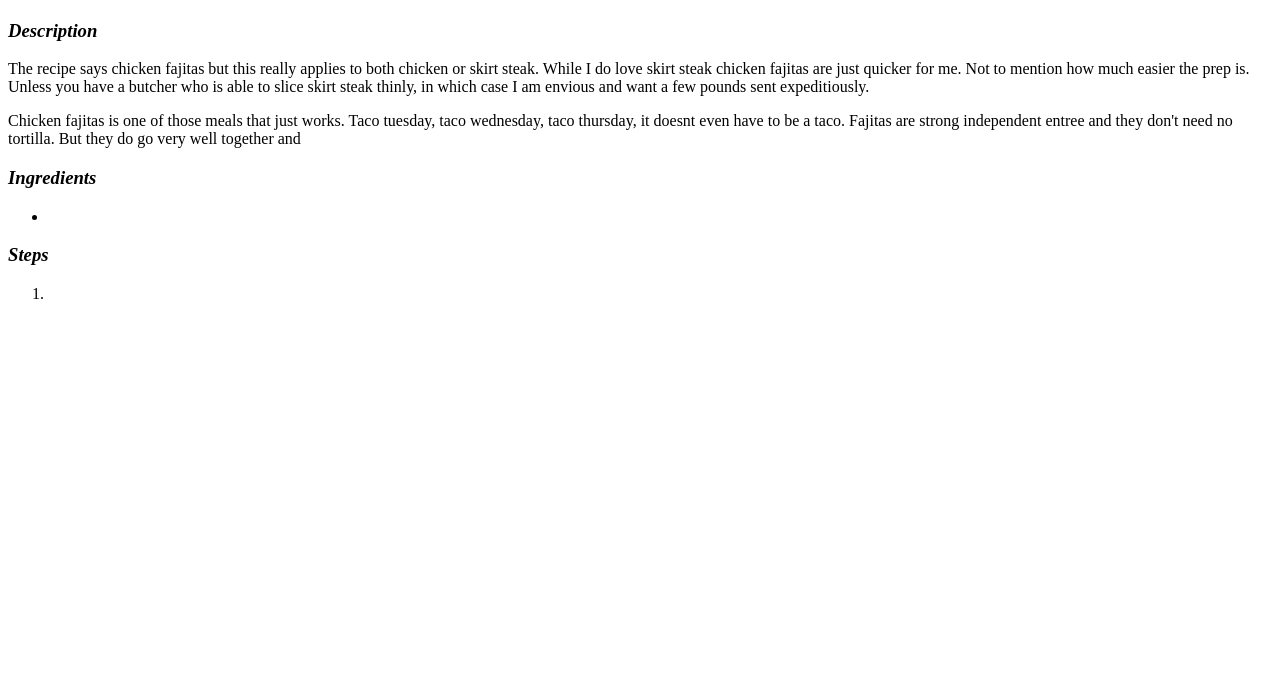
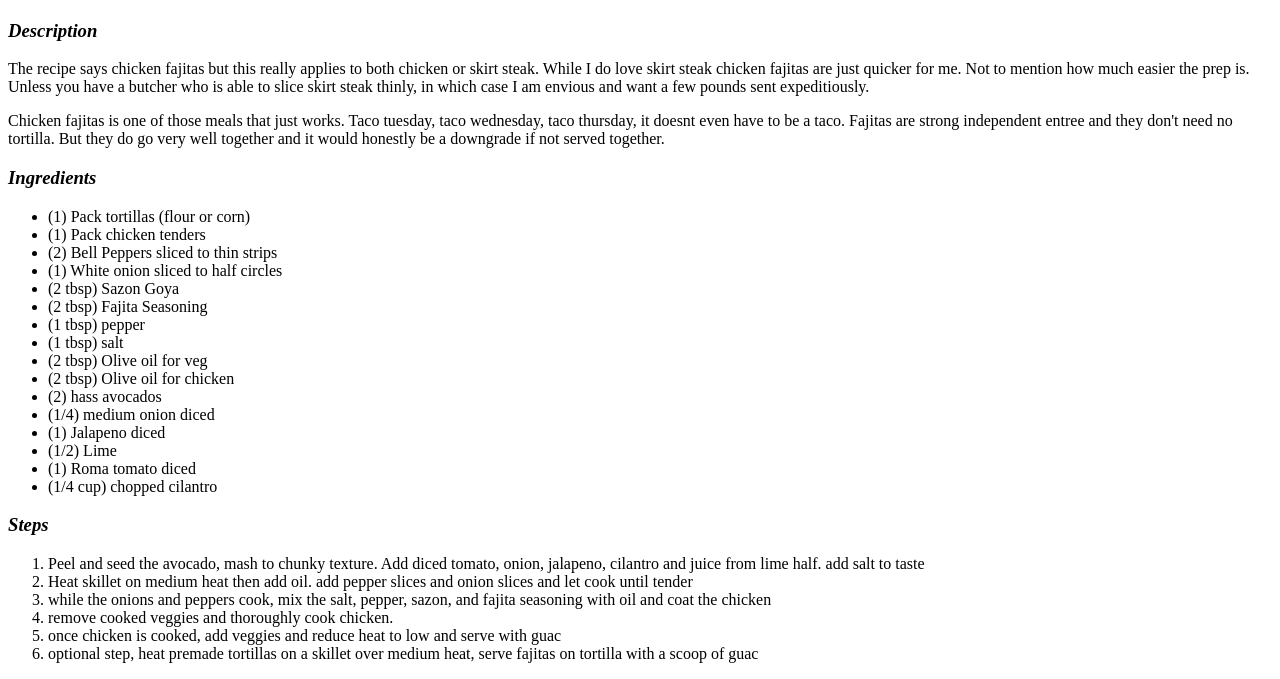
Before and after one commit to dpzj4/project-recipe, a plain HTML site: page recipes/fajita.html in a window 1280 px wide. Shown: the part 533-1212 px from the top of the page. Before the commit the page ends 852 px from the top, so only its background shows below. Drawn offline with Linux system fonts and the light colour scheme.

Commit message:
finish adding changes to ordered list

```diff
--- a/recipes/fajita.html
+++ b/recipes/fajita.html
@@ -14,15 +14,35 @@
         The recipe says chicken fajitas but this really applies to both chicken or skirt steak. While I do love skirt steak chicken fajitas are just quicker for me. Not to mention how much easier the prep is. Unless you have a butcher who is able to slice skirt steak thinly, in which case I am envious and want a few pounds sent expeditiously.
     </p>
     <p>
-        Chicken fajitas is one of those meals that just works. Taco tuesday, taco wednesday, taco thursday, it doesnt even have to be a taco. Fajitas are strong independent entree and they don't need no tortilla. But they do go very well together and
+        Chicken fajitas is one of those meals that just works. Taco tuesday, taco wednesday, taco thursday, it doesnt even have to be a taco. Fajitas are strong independent entree and they don't need no tortilla. But they do go very well together and it would honestly be a downgrade if not served together.
     </p>
     <h3><em>Ingredients</em></h3>
     <ul>
-        <li></li>
+        <li>(1) Pack tortillas (flour or corn)</li>
+        <li>(1) Pack chicken tenders</li>
+        <li>(2) Bell Peppers sliced to thin strips</li>
+        <li>(1) White onion sliced to half circles</li>
+        <li>(2 tbsp) Sazon Goya</li>
+        <li>(2 tbsp) Fajita Seasoning</li>
+        <li>(1 tbsp) pepper</li>
+        <li>(1 tbsp) salt</li>
+        <li>(2 tbsp) Olive oil for veg</li>
+        <li>(2 tbsp) Olive oil for chicken</li>
+        <li>(2) hass avocados</li>
+        <li>(1/4) medium onion diced</li>
+        <li>(1) Jalapeno diced</li>
+        <li>(1/2) Lime</li>
+        <li>(1) Roma tomato diced</li>
+        <li>(1/4 cup) chopped cilantro</li>
     </ul>
     <h3><em>Steps</em></h3>
     <ol>
-        <li></li>
+        <li>Peel and seed the avocado, mash to chunky texture. Add diced tomato, onion, jalapeno, cilantro and juice from lime half. add salt to taste</li>
+        <li>Heat skillet on medium heat then add oil. add pepper slices and onion slices and let cook until tender</li>
+        <li>while the onions and peppers cook, mix the salt, pepper, sazon, and fajita seasoning with oil and coat the chicken</li>
+        <li>remove cooked veggies and thoroughly cook chicken.</li>
+        <li>once chicken is cooked, add veggies and reduce heat to low and serve with guac</li>
+        <li>optional step, heat premade tortillas on a skillet over medium heat, serve fajitas on tortilla with a scoop of guac</li>
     </ol>
 </body>
 </html>
```
